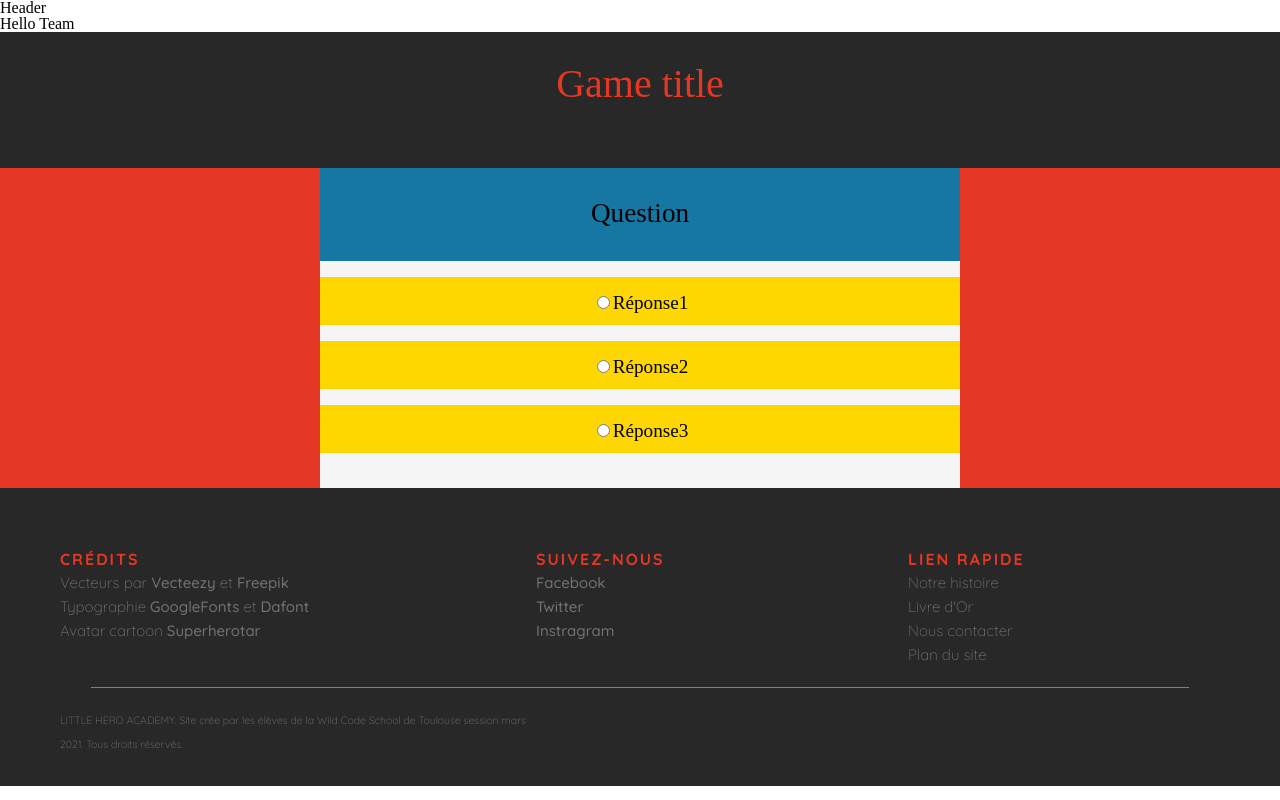
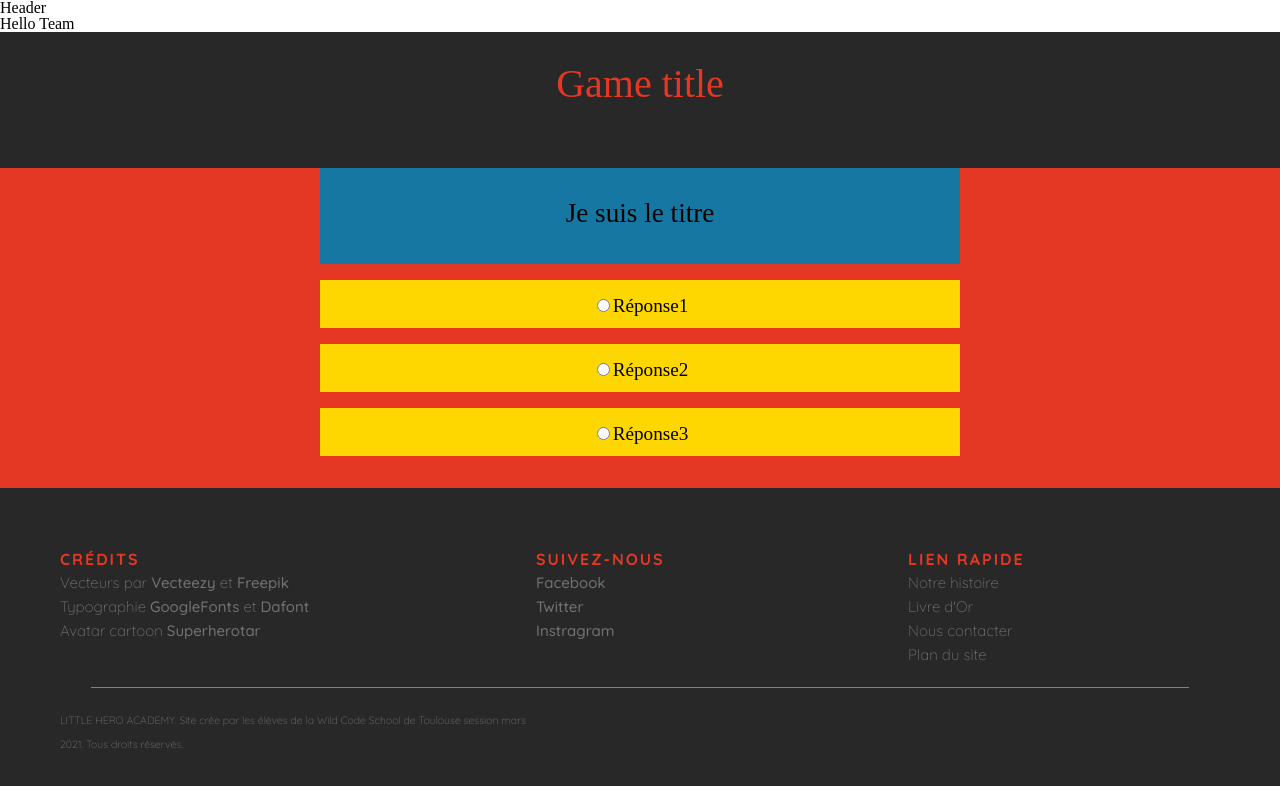
Before and after one commit to WildCodeSchool/tlse0321-js-p2-little-hero-academy, a React (Create React App) app: page /quiz in a window 1280 px wide. Built offline with nearby package versions, Linux system fonts and the light colour scheme.

Commit message:
modification geo commentaire quiz

```diff
--- a/package.json
+++ b/package.json
@@ -6,6 +6,7 @@
     "@testing-library/jest-dom": "^5.11.10",
     "@testing-library/react": "^11.2.6",
     "@testing-library/user-event": "^12.8.3",
+    "axios": "^0.21.1",
     "prettier": "^2.2.1",
     "react": "^17.0.2",
     "react-dom": "^17.0.2",
--- a/src/Components/Game.jsx
+++ b/src/Components/Game.jsx
@@ -1,11 +1,11 @@
 import React from 'react';
 import '../Styles/Quiz.css';
-import QuestResp from './QuestResp';
+import Question from './Question';
 
 const Game = () => (
   <div className="game">
     <h1 className="game-title">Game title</h1>
-    <QuestResp />
+    <Question />
   </div>
 );
 
--- a/src/Components/QuestResp.jsx
+++ b/src/Components/Question.jsx
@@ -1,8 +1,9 @@
 import React from 'react';
-import Checkbox from './Checkbox';
+import ResponseCheckbox from './ResponseCheckbox';
 import '../Styles/Quiz.css';
+import QuestionTitle from './QuestionTitle';
 
-const QuestResp = () => {
+const Question = () => {
   const responseItems = [
     {
       id: '',
@@ -22,15 +23,16 @@ const QuestResp = () => {
   ];
   return (
     <div className="quiz-container">
-      <div className="quiz-question">
-        <h1>Question</h1>
-      </div>
-      <div className="quiz-reponses">
+      <QuestionTitle title="Je suis le titre" />
+      <div className="quiz-responses">
         {responseItems.map((responseItem) => (
-          <Checkbox responseItems={responseItem} key={responseItem.label} />
+          <ResponseCheckbox
+            responseItems={responseItem}
+            key={responseItem.label}
+          />
         ))}
       </div>
     </div>
   );
 };
-export default QuestResp;
+export default Question;
--- /dev/null
+++ b/src/Components/QuestionTitle.jsx
@@ -0,0 +1,9 @@
+import React from 'react';
+
+const QuestionTitle = ({ title }) => (
+  <div className="quiz-question">
+    <h1>{title}</h1>
+  </div>
+);
+
+export default QuestionTitle;
--- a/src/Components/Checkbox.jsx
+++ b/src/Components/ResponseCheckbox.jsx
@@ -1,6 +1,6 @@
 import React from 'react';
 
-const Checkbox = ({ responseItems }) => (
+const ResponseCheckbox = ({ responseItems }) => (
   <div className="quiz-reponse">
     <label htmlFor={responseItems.name}>
       <input
@@ -13,4 +13,4 @@ const Checkbox = ({ responseItems }) => (
     </label>
   </div>
 );
-export default Checkbox;
+export default ResponseCheckbox;
```
Also changed, not shown: src/Components/superheros/Heros.jsx (renamed from src/Components/superheros/heros.js, +6 -7 lines), src/Components/supervillains/SuperVillain.jsx (renamed from src/Components/supervillains/SuperVillain.js), 1 other file (tests, documents, lock files or other folders).
